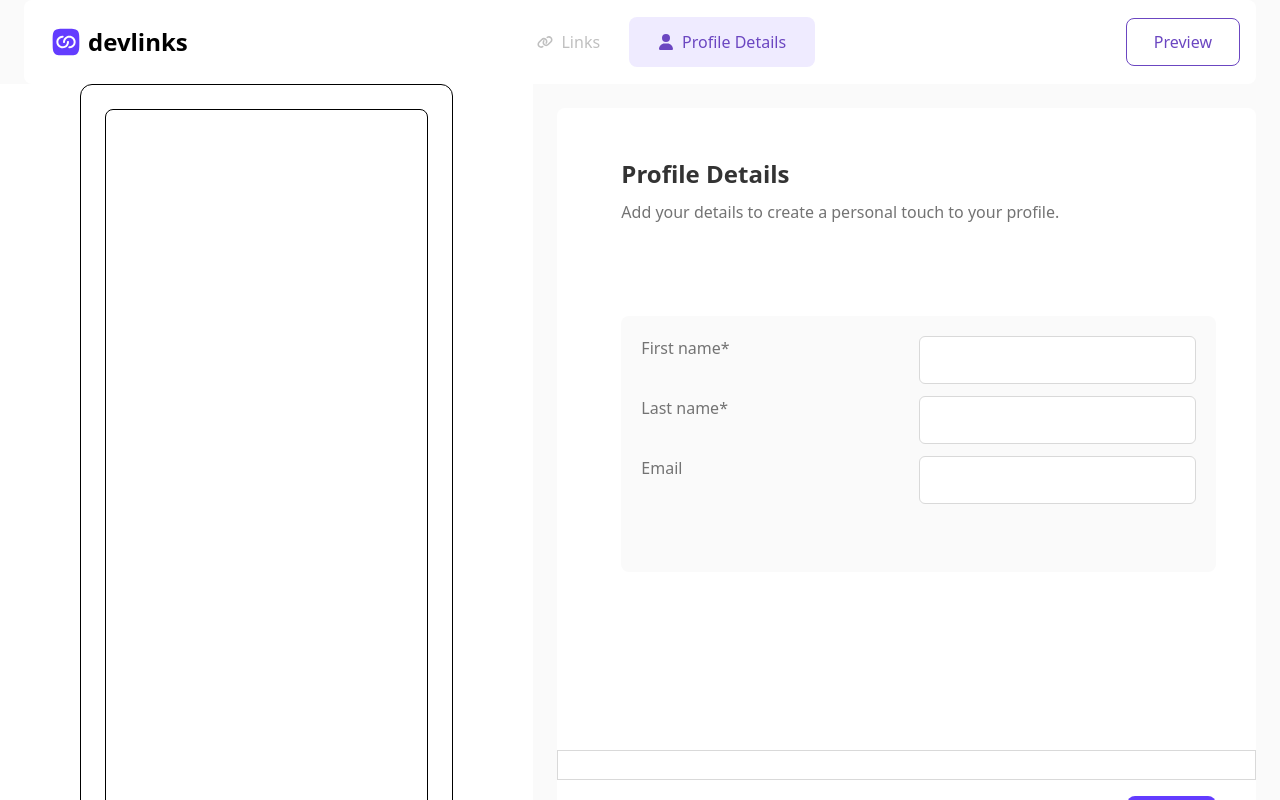
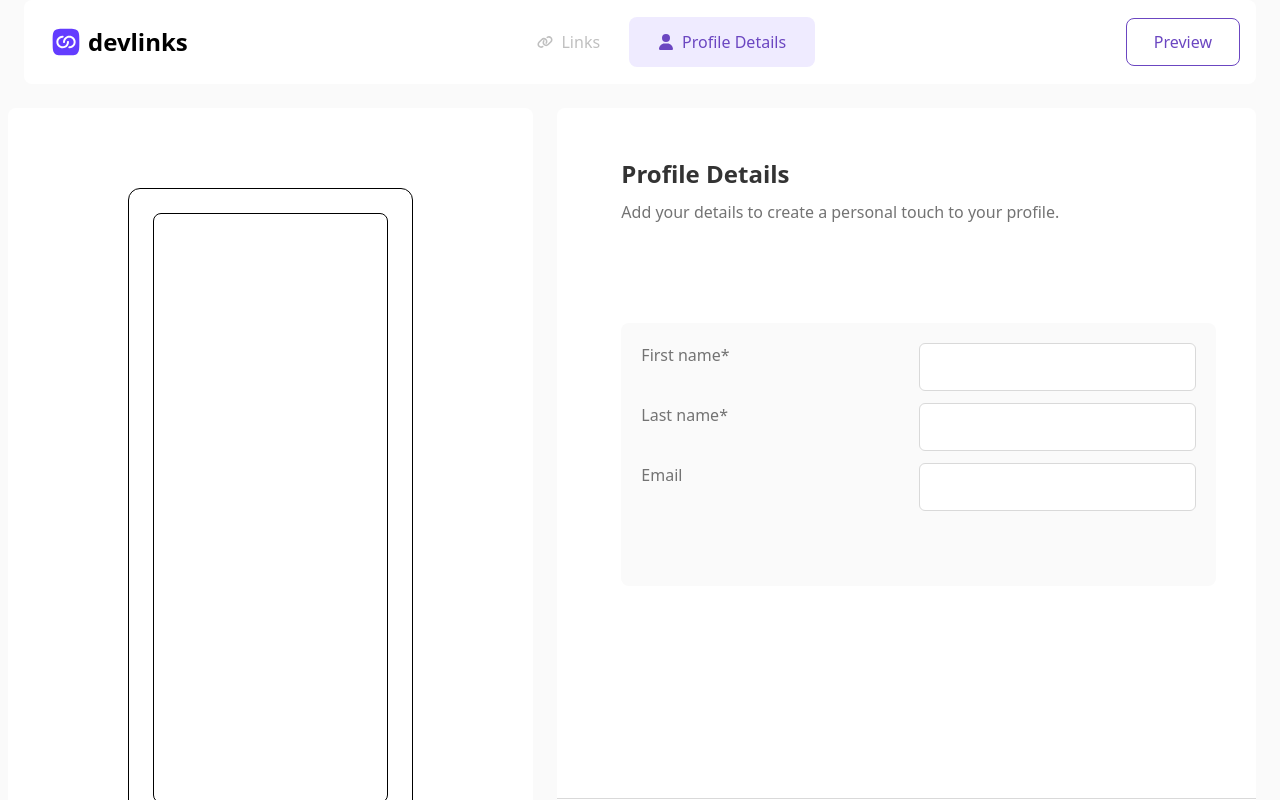
Before and after one commit to onurhanh/link-sharing-app, a React (Vite) app: page /profile in a window 1280 px wide. Shown: the top 800 px of the page. Built offline with nearby package versions, Linux system fonts and the light colour scheme.

Commit message:
css fixed

```diff
--- a/src/components/preview-card.jsx
+++ b/src/components/preview-card.jsx
@@ -5,12 +5,12 @@ import { useEffect } from "react";
 
 export default function PreviewCard({ user, links }) {
     return (
-        <div className="col-span-5 hidden xl:block bg-white">
-            <div className="px-20">
-                <div className="border rounded-xl">
-                    <div className="p-6">
-                        <div className="flex flex-col items-center border rounded-lg p-5 justify-center min-h-screen">
-                            <div className="my-10">
+        <div className="col-span-5 hidden xl:block bg-white mt-6 rounded-lg ml-2 h-[872px]">
+            <div className="px-30 py-20 h-screen">
+                <div className="border rounded-xl h-full">
+                    <div className="p-6 h-full">
+                        <div className="flex h-full flex-col items-center border rounded-lg p-5 justify-center">
+                            <div className="my-10 ">
                                 {user && (
                                     <div className="text-center">
                                         <h1>
@@ -26,7 +26,7 @@ export default function PreviewCard({ user, links }) {
                                 );
                                 return (
                                     <div
-                                        className="flex pl-[16px] gap-[8px] cursor-pointer w-full h-full mb-[16px] items-center rounded-lg p-2 "
+                                        className="flex pl-[16px] gap-[8px] cursor-pointer w-full mb-[16px] items-center rounded-lg p-2 "
                                         style={{
                                             backgroundColor:
                                                 linkPlatform?.bgColor,
--- a/src/components/profile-details.jsx
+++ b/src/components/profile-details.jsx
@@ -80,7 +80,7 @@ export default function ProfileDetails() {
                             </div>
                         </form>
                     </div>
-                    <div className="border border-solid flex justify-start mt-6 border-[#D9D9D9]"></div>
+                    <div className="border-b flex justify-start mt-6 border-[#D9D9D9]"></div>
                     <div>
                         <SaveBtn formRef={formRef} />
                     </div>
--- a/src/components/save-btn.jsx
+++ b/src/components/save-btn.jsx
@@ -5,7 +5,7 @@ export default function SaveBtn({ formRef }) {
                 onClick={() => {
                     formRef.current.requestSubmit();
                 }}
-                className="bg-[#633CFF] rounded-lg text-white pt-[11px] pb-[11px] pr-[137px] pl-[137px] md:pr-[27px] md:flex md:pl-[27px] hover:text-[#633CFF] hover:bg-[#EFEBFF] hover:border hover:font-bold hover:border-[#633CFF]"
+                className="bg-[#633CFF] mb-5 rounded-lg text-white pt-[11px] pb-[11px] pr-[137px] pl-[137px] md:pr-[27px] md:flex md:pl-[27px] hover:text-[#633CFF] hover:bg-[#EFEBFF] hover:border hover:font-bold hover:border-[#633CFF]"
             >
                 Save
             </button>
```
